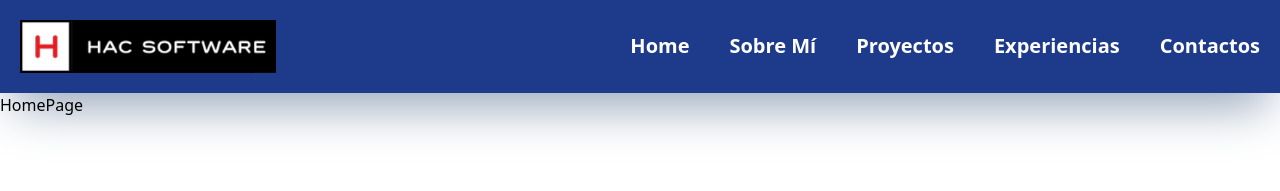
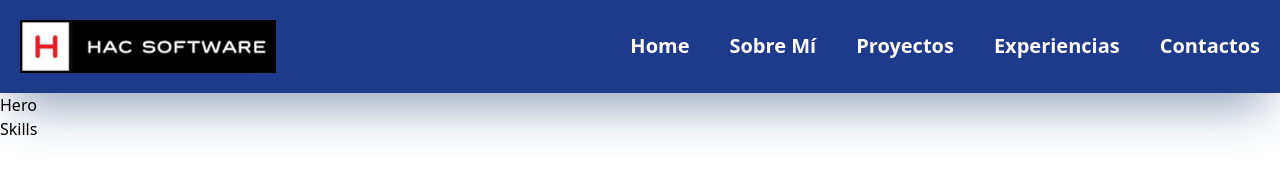
Before and after one commit to hectorc2907/portfolio-hector-clessi, a React (Vite) app: page / in a window 1280 px wide. Shown: the top 191 px of the page. Built offline with nearby package versions, Linux system fonts and the light colour scheme; a web font is replaced by a local one.

Commit message:
creamos la seccion de about me que contendra el Hero como presentacion y habilidades

```diff
--- /dev/null
+++ b/src/components/ui/AboutMe/AboutMe.jsx
@@ -0,0 +1,13 @@
+import Hero from "./Hero/Hero";
+import Skills from "./Skills/Skills";
+
+const AboutMe = () => {
+  return (
+    <>
+      <Hero />
+      <Skills />
+    </>
+  );
+};
+
+export default AboutMe;
--- /dev/null
+++ b/src/components/ui/AboutMe/Hero/Hero.jsx
@@ -0,0 +1,7 @@
+const Hero = () => {
+  return (
+    <div>Hero</div>
+  )
+}
+
+export default Hero
--- /dev/null
+++ b/src/components/ui/AboutMe/Skills/Skills.jsx
@@ -0,0 +1,7 @@
+const Skills = () => {
+  return (
+    <div>Skills</div>
+  )
+}
+
+export default Skills
--- a/src/pages/HomePage.jsx
+++ b/src/pages/HomePage.jsx
@@ -1,7 +1,11 @@
+import AboutMe from "../components/ui/AboutMe/AboutMe";
+
 const HomePage = () => {
   return (
-    <div>HomePage</div>
-  )
-}
+    <>
+      <AboutMe />
+    </>
+  );
+};
 
-export default HomePage
+export default HomePage;
```
